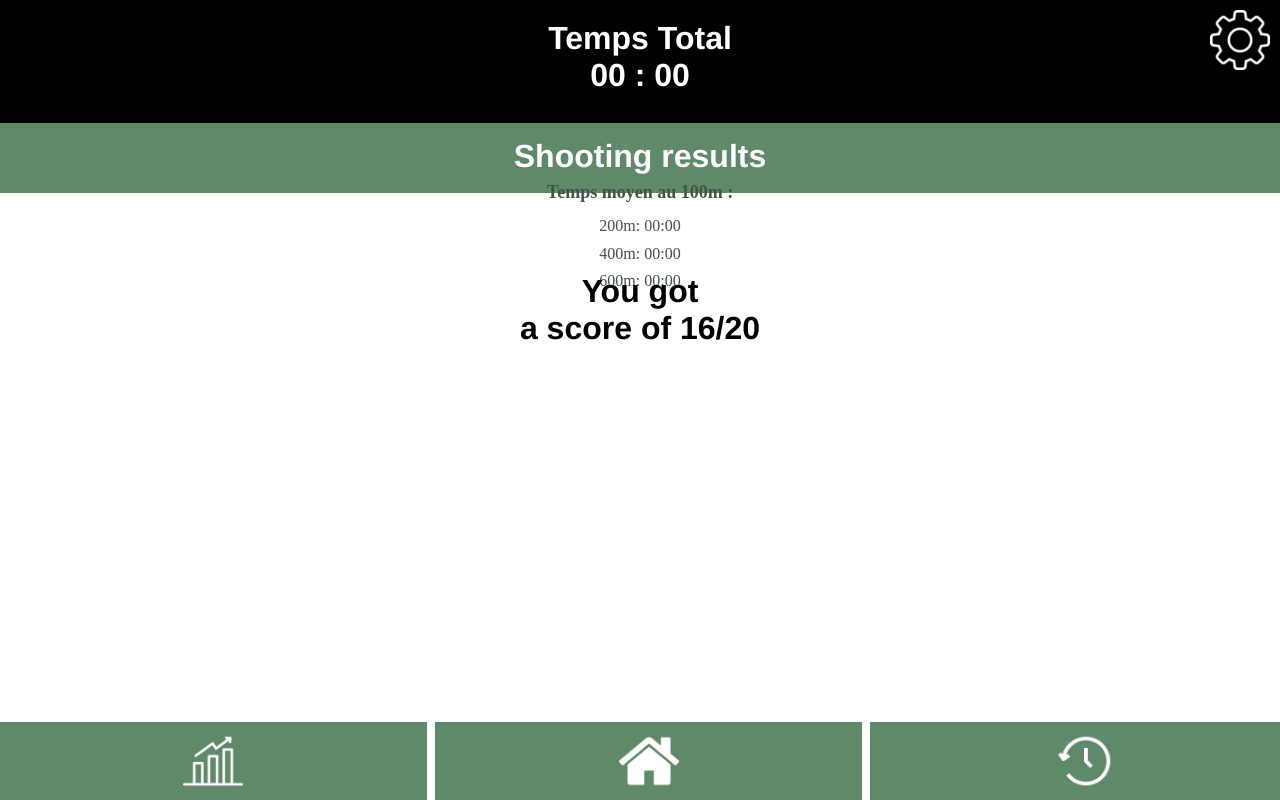
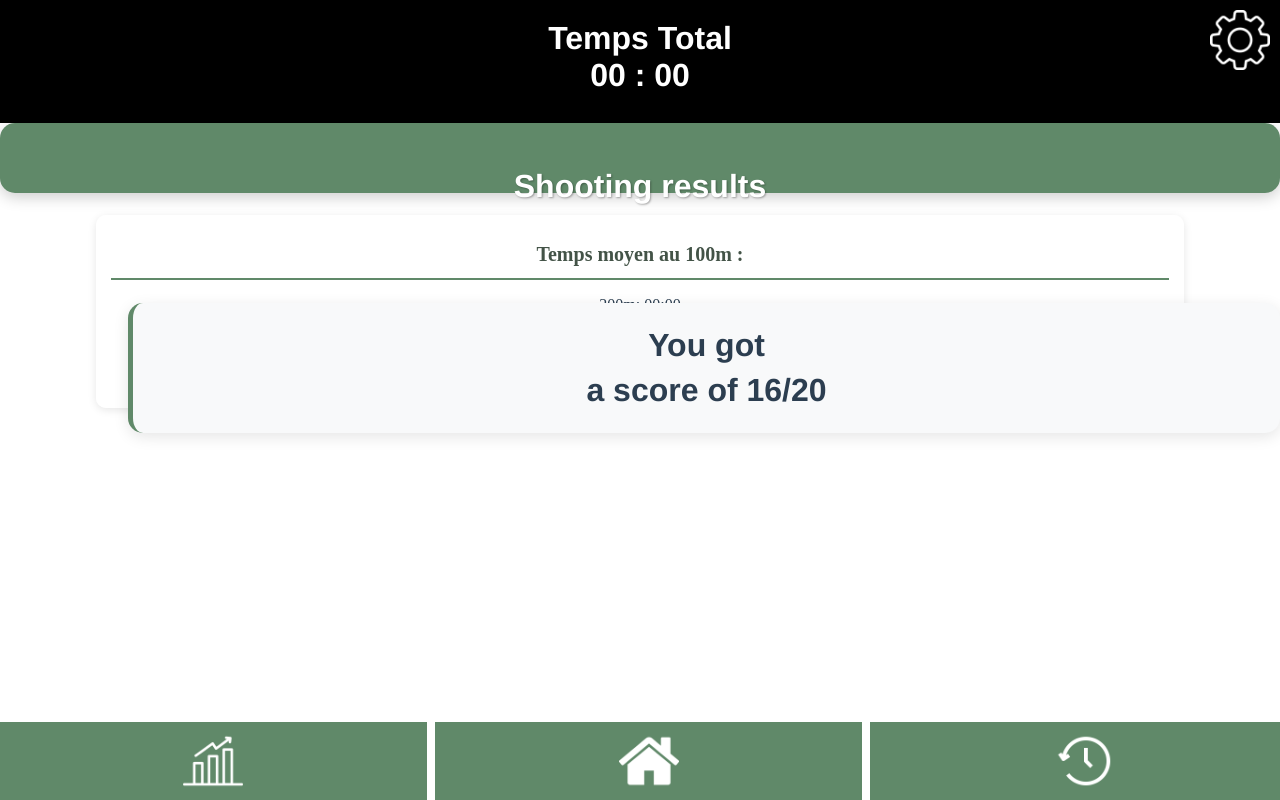
Before and after one commit to DanielHammouti/Projet-Application---Laser-RUN, a PHP site: page /src/html/mark_page.html in a window 1280 px wide. Run offline with PHP 8.4, Linux system fonts and the light colour scheme; some libraries are stand-ins or nearby versions.

Commit message:
style: amélioration complète de l'interface pour la page de marquage

```diff
--- a/src/css/style_mark.css
+++ b/src/css/style_mark.css
@@ -69,3 +69,101 @@
   margin-bottom: 10px;
   font-size: 18px;
 }
+
+.rectangle-vert {
+  position: relative;
+  width: 85%;
+  margin: 0 auto;
+  padding: 15px 0;
+  border-radius: 15px;
+  background-color: #608969;
+  margin-bottom: 30px;
+  box-shadow: 0 4px 15px rgba(0, 0, 0, 0.2);
+}
+
+.resultat-tir {
+  text-align: center;
+  color: white;
+  font-size: 28px;
+  font-weight: bold;
+  font-family: "Inter-Bold", Helvetica;
+  padding: 15px 0;
+  text-shadow: 1px 1px 2px rgba(0, 0, 0, 0.3);
+}
+
+.temps-moyen-100m {
+  background-color: rgba(255, 255, 255, 0.9);
+  border-radius: 10px;
+  margin: 10px auto 20px;
+  padding: 15px;
+  text-align: center;
+  font-size: 16px;
+  color: #2c3e50;
+  max-width: 85%;
+  box-shadow: 0 2px 8px rgba(0, 0, 0, 0.1);
+}
+
+.temps-moyen-100m p {
+  margin: 8px 0;
+  line-height: 1.6;
+}
+
+.temps-moyen-100m p:first-child {
+  font-weight: bold;
+  margin-bottom: 12px;
+  font-size: 20px;
+  color: #435347;
+  border-bottom: 2px solid #608969;
+  padding-bottom: 8px;
+}
+
+.resultat-note {
+  position: relative;
+  width: 90%;
+  margin: 20px auto 30px;
+  padding: 20px 0;
+  text-align: center;
+  font-family: "Inter-Bold", Helvetica;
+  font-weight: 700;
+  color: #2c3e50;
+  font-size: 32px;
+  line-height: 1.4;
+  background-color: #f8f9fa;
+  border-radius: 15px;
+  box-shadow: 0 4px 15px rgba(0, 0, 0, 0.1);
+  border-left: 5px solid #608969;
+}
+
+.resultat-note small {
+  display: block;
+  font-size: 18px;
+  color: #608969;
+  margin-top: 10px;
+}
+
+/* Responsive design */
+@media (max-width: 768px) {
+  .rectangle-vert {
+    width: 90%;
+  }
+
+  .resultat-tir {
+    font-size: 24px;
+  }
+
+  .temps-moyen-100m {
+    max-width: 90%;
+  }
+
+  .temps-moyen-100m p:first-child {
+    font-size: 18px;
+  }
+
+  .resultat-note {
+    font-size: 26px;
+  }
+
+  .resultat-note small {
+    font-size: 16px;
+  }
+}
--- a/src/html/mark_page.html
+++ b/src/html/mark_page.html
@@ -128,9 +128,9 @@
         tempsElement.className = 'temps-moyen-100m';
         tempsElement.innerHTML = `
           <p>Temps moyen au 100m :</p>
-          <p>200m: ${formatTemps(moyenneTemp200m)}</p>
-          <p>400m: ${formatTemps(moyenneTemp400m)}</p>
-          <p>600m: ${formatTemps(moyenneTemp600m)}</p>
+          <p><strong>200m:</strong> ${formatTemps(moyenneTemp200m)}</p>
+          <p><strong>400m:</strong> ${formatTemps(moyenneTemp400m)}</p>
+          <p><strong>600m:</strong> ${formatTemps(moyenneTemp600m)}</p>
         `;
 
         // S'assurer qu'on n'ajoute pas de doublons
```
